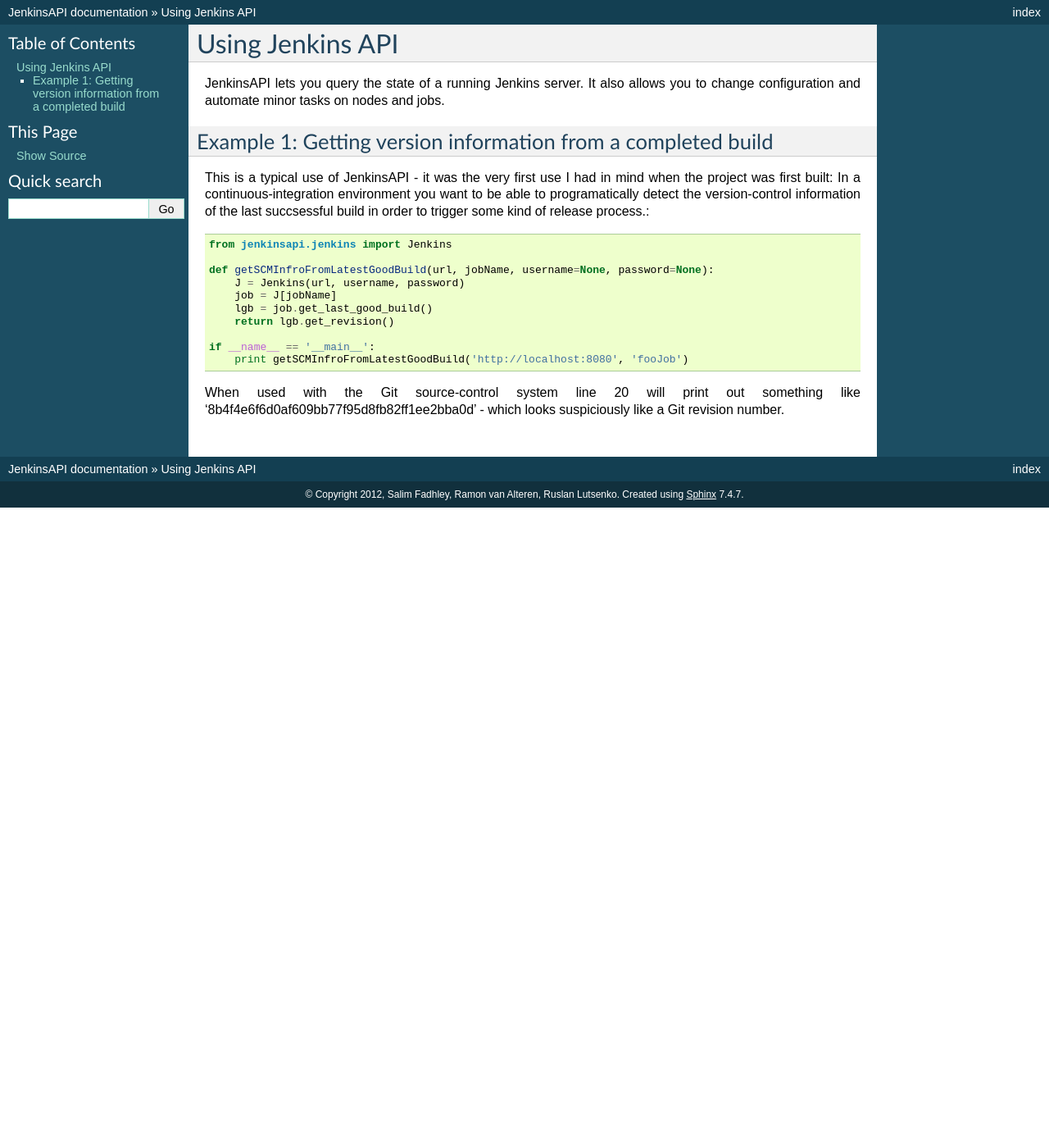
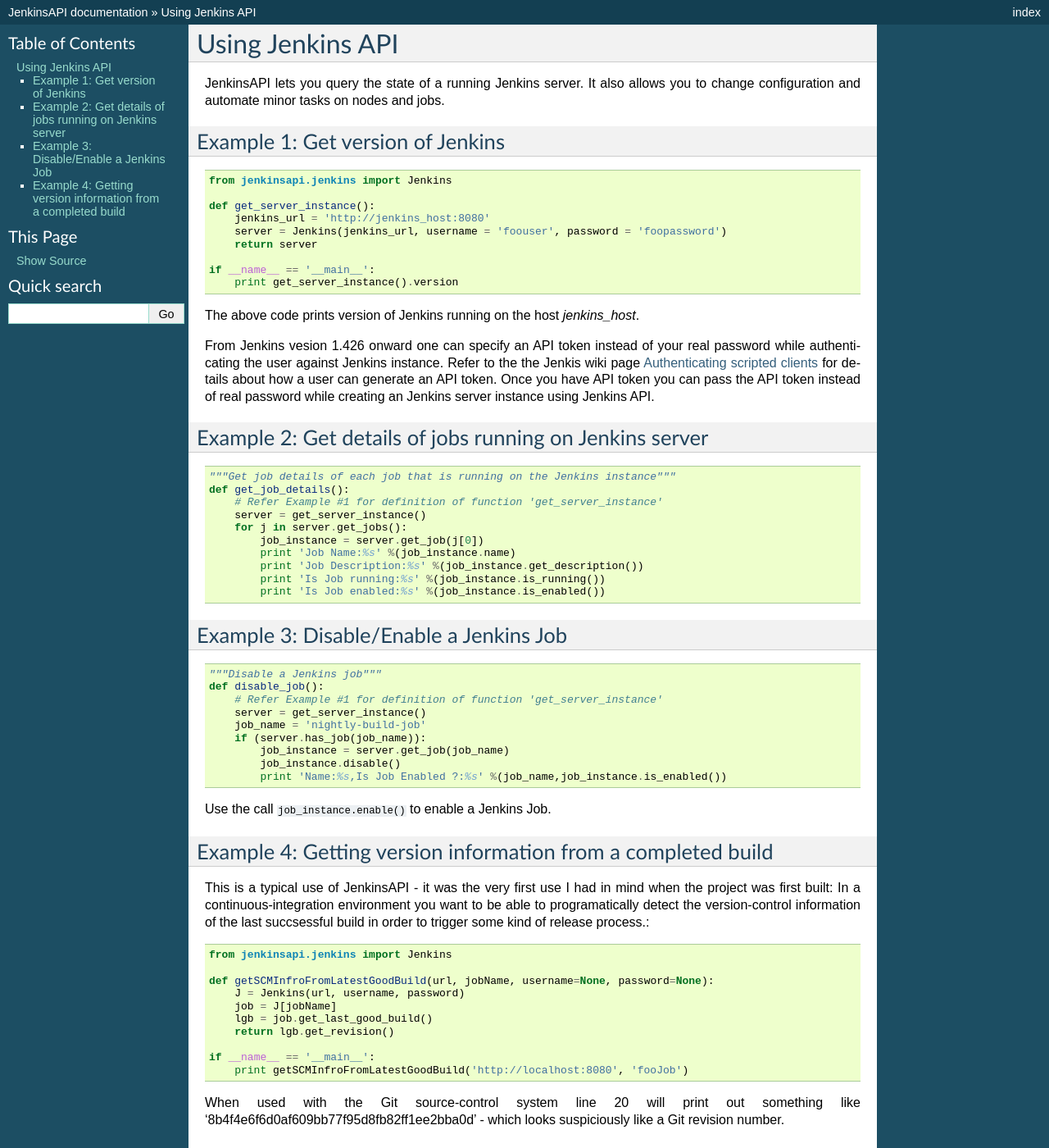
Before and after one commit to ramonvanalteren/jenkinsapi-old, a Sphinx documentation site: the page built from doc/source/using_jenkinsapi.rst, in a window 1280 px wide and 1400 px high. Shown: the whole window at 82% size. Built offline with Sphinx 7.4.7, drawn with Linux system fonts in a browser that asks for light colours; pages that are not in the unit, such as notebooks, are missing from menus; the version number could not be read and is left out.

Commit message:
Add a few Jenkins API usage examples
Add following examples showing usage of Jenkins API:
* Get Jenkins version, Get Job details, Enable/disable a job

```diff
--- a/doc/source/using_jenkinsapi.rst
+++ b/doc/source/using_jenkinsapi.rst
@@ -3,7 +3,60 @@
 
 JenkinsAPI lets you query the state of a running Jenkins server. It also allows you to change configuration and automate minor tasks on nodes and jobs.
 
-Example 1: Getting version information from a completed build
+Example 1: Get version of Jenkins
+---------------------------------
+::
+
+    from jenkinsapi.jenkins import Jenkins
+
+    def get_server_instance():
+        jenkins_url = 'http://jenkins_host:8080'
+        server = Jenkins(jenkins_url, username = 'foouser', password = 'foopassword')
+        return server
+
+    if __name__ == '__main__':
+        print get_server_instance().version
+
+The above code prints version of Jenkins running on the host *jenkins_host*.
+
+From Jenkins vesion 1.426 onward one can specify an API token instead of your real password while authenticating the user against Jenkins instance. Refer to the the Jenkis wiki page
+`Authenticating scripted clients <https://wiki.jenkins-ci.org/display/JENKINS/Authenticating+scripted+clients>`_
+for details about how a user can generate an API token. Once you have API token you can pass the API token instead of real password while creating an Jenkins server instance using Jenkins API.
+
+Example 2: Get details of jobs running on Jenkins server
+--------------------------------------------------------
+::
+
+    """Get job details of each job that is running on the Jenkins instance"""
+    def get_job_details():
+        # Refer Example #1 for definition of function 'get_server_instance'
+        server = get_server_instance()
+        for j in server.get_jobs():
+            job_instance = server.get_job(j[0])
+            print 'Job Name:%s' %(job_instance.name)
+            print 'Job Description:%s' %(job_instance.get_description())
+            print 'Is Job running:%s' %(job_instance.is_running())
+            print 'Is Job enabled:%s' %(job_instance.is_enabled())
+
+Example 3: Disable/Enable a Jenkins Job
+---------------------------------------
+
+::
+
+    """Disable a Jenkins job"""
+    def disable_job():
+        # Refer Example #1 for definition of function 'get_server_instance'
+        server = get_server_instance()
+        job_name = 'nightly-build-job'
+        if (server.has_job(job_name)):
+            job_instance = server.get_job(job_name)
+            job_instance.disable()
+            print 'Name:%s,Is Job Enabled ?:%s' %(job_name,job_instance.is_enabled())
+
+Use the call ``job_instance.enable()`` to enable a Jenkins Job.
+
+
+Example 4: Getting version information from a completed build
 -------------------------------------------------------------
 
 This is a typical use of JenkinsAPI - it was the very first use I had in mind when the project was first built: In a continuous-integration environment you want to be able to programatically detect the version-control information of the last succsessful build in order to trigger some kind of release process.::
```
